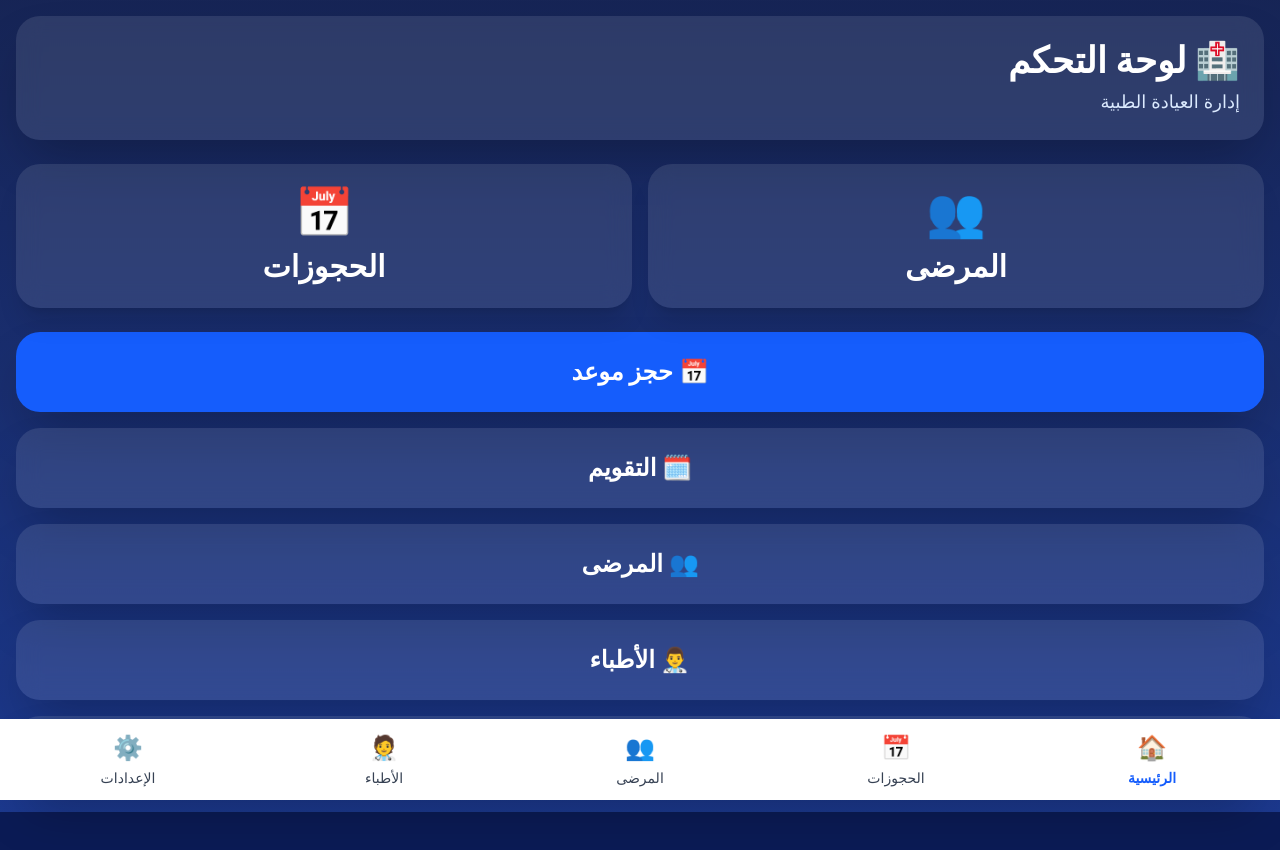
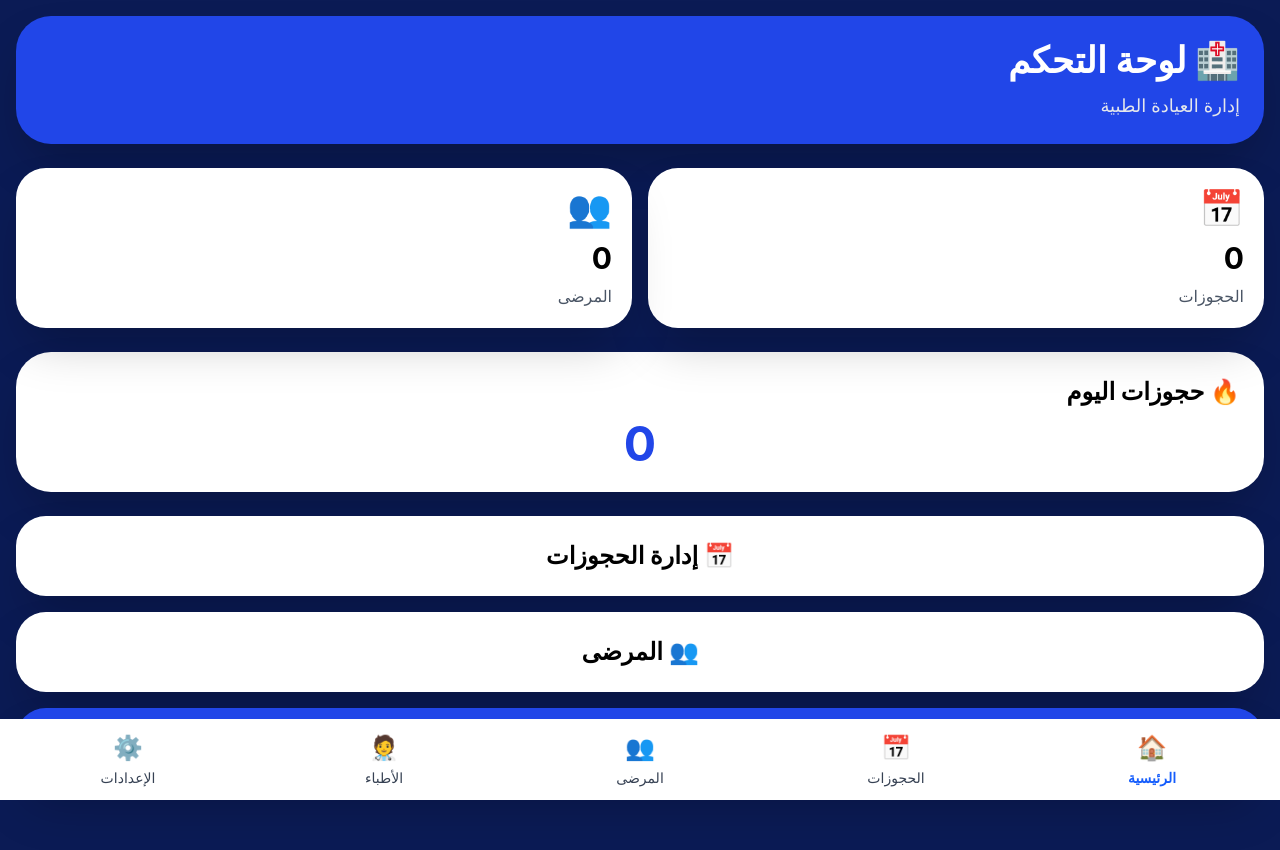
Before and after one commit to yaseenalqasim-ai/dentist-clinic, a Next.js app: page / in a window 1280 px wide. Shown: the top 850 px of the page. Built offline with nearby package versions, Linux system fonts and the light colour scheme.

Commit message:
real dashboard

```diff
--- a/app/page.tsx
+++ b/app/page.tsx
@@ -1,29 +1,78 @@
 "use client";
 
 import Link from "next/link";
+import { useEffect, useState } from "react";
 
 export default function HomePage() {
 
+  const [bookingsCount, setBookingsCount] =
+    useState(0);
+
+  const [patientsCount, setPatientsCount] =
+    useState(0);
+
+  const [todayBookings, setTodayBookings] =
+    useState(0);
+
+  useEffect(() => {
+
+    const bookings =
+      JSON.parse(
+        localStorage.getItem(
+          "bookings"
+        ) || "[]"
+      );
+
+    setBookingsCount(
+      bookings.length
+    );
+
+    const uniquePatients =
+      new Set(
+        bookings.map(
+          (booking:any)=>
+            booking.phone
+        )
+      );
+
+    setPatientsCount(
+      uniquePatients.size
+    );
+
+    const today =
+      new Date()
+        .toISOString()
+        .split("T")[0];
+
+    const todayData =
+      bookings.filter(
+        (booking:any)=>
+          booking.date === today
+      );
+
+    setTodayBookings(
+      todayData.length
+    );
+
+  }, []);
+
   return (
 
-    <div
+    <main
       className="
         min-h-screen
-        bg-gradient-to-b
-        from-blue-950
-        to-blue-900
+        bg-[#0b1b55]
         p-4
+        pb-32
+        text-white
       "
-      dir="rtl"
     >
 
       <div
         className="
-          bg-white/10
-          backdrop-blur-md
-          rounded-3xl
+          bg-[#2146e8]
+          rounded-[35px]
           p-6
-          text-white
           shadow-2xl
           mb-6
         "
@@ -33,7 +82,8 @@ export default function HomePage() {
           className="
             text-4xl
             font-bold
-            mb-2
+            mb-3
+            text-right
           "
         >
 
@@ -43,7 +93,8 @@ export default function HomePage() {
 
         <p
           className="
-            text-blue-100
+            text-gray-200
+            text-right
             text-lg
           "
         >
@@ -65,45 +116,136 @@ export default function HomePage() {
 
         <div
           className="
-            bg-white/10
-            backdrop-blur-md
-            rounded-3xl
-            p-6
-            text-center
-            text-white
-            shadow-xl
+            bg-white
+            text-black
+            rounded-[30px]
+            p-5
+            shadow-2xl
           "
         >
 
-          <div className="text-5xl mb-3">
-            👥
+          <div
+            className="
+              text-4xl
+              mb-3
+            "
+          >
+
+            📅
+
           </div>
 
-          <div className="text-3xl font-bold">
-            المرضى
+          <div
+            className="
+              text-3xl
+              font-bold
+            "
+          >
+
+            {
+              bookingsCount
+            }
+
+          </div>
+
+          <div
+            className="
+              text-gray-600
+              mt-2
+            "
+          >
+
+            الحجوزات
+
           </div>
 
         </div>
 
         <div
           className="
-            bg-white/10
-            backdrop-blur-md
-            rounded-3xl
-            p-6
-            text-center
-            text-white
-            shadow-xl
+            bg-white
+            text-black
+            rounded-[30px]
+            p-5
+            shadow-2xl
           "
         >
 
-          <div className="text-5xl mb-3">
-            📅
+          <div
+            className="
+              text-4xl
+              mb-3
+            "
+          >
+
+            👥
+
           </div>
 
-          <div className="text-3xl font-bold">
-            الحجوزات
+          <div
+            className="
+              text-3xl
+              font-bold
+            "
+          >
+
+            {
+              patientsCount
+            }
+
           </div>
+
+          <div
+            className="
+              text-gray-600
+              mt-2
+            "
+          >
+
+            المرضى
+
+          </div>
+
+        </div>
+
+      </div>
+
+      <div
+        className="
+          bg-white
+          text-black
+          rounded-[35px]
+          p-6
+          shadow-2xl
+          mb-6
+        "
+      >
+
+        <div
+          className="
+            text-2xl
+            font-bold
+            mb-3
+            text-right
+          "
+        >
+
+          🔥 حجوزات اليوم
+
+        </div>
+
+        <div
+          className="
+            text-5xl
+            font-bold
+            text-[#2146e8]
+            text-center
+          "
+        >
+
+          {
+            todayBookings
+          }
 
         </div>
 
@@ -117,56 +259,40 @@ export default function HomePage() {
       >
 
         <Link
-          href="/booking"
+          href="/calendar"
+
           className="
-            bg-blue-600
-            hover:bg-blue-700
-            transition
-            rounded-3xl
-            p-6
-            text-white
+            h-20
+            bg-white
+            text-black
+            rounded-[30px]
+            flex
+            items-center
+            justify-center
             text-2xl
             font-bold
             shadow-2xl
-            text-center
           "
         >
 
-          📅 حجز موعد
-
-        </Link>
-
-        <Link
-          href="/calendar"
-          className="
-            bg-white/10
-            backdrop-blur-md
-            rounded-3xl
-            p-6
-            text-white
-            text-2xl
-            font-bold
-            shadow-2xl
-            text-center
-          "
-        >
-
-          🗓️ التقويم
+          📅 إدارة الحجوزات
 
         </Link>
 
         <Link
           href="/patients"
+
           className="
-            bg-white/10
-            backdrop-blur-md
-            rounded-3xl
-            p-6
-            text-white
+            h-20
+            bg-white
+            text-black
+            rounded-[30px]
+            flex
+            items-center
+            justify-center
             text-2xl
             font-bold
             shadow-2xl
-            text-center
           "
         >
 
@@ -175,45 +301,28 @@ export default function HomePage() {
         </Link>
 
         <Link
-          href="/doctors"
+          href="/booking/dr-ahmed"
+
           className="
-            bg-white/10
-            backdrop-blur-md
-            rounded-3xl
-            p-6
+            h-20
+            bg-[#2146e8]
             text-white
+            rounded-[30px]
+            flex
+            items-center
+            justify-center
             text-2xl
             font-bold
             shadow-2xl
-            text-center
           "
         >
 
-          👨‍⚕️ الأطباء
-
-        </Link>
-
-        <Link
-          href="/settings"
-          className="
-            bg-white/10
-            backdrop-blur-md
-            rounded-3xl
-            p-6
-            text-white
-            text-2xl
-            font-bold
-            shadow-2xl
-            text-center
-          "
-        >
-
-          ⚙️ الإعدادات
+          ➕ إنشاء حجز
 
         </Link>
 
       </div>
 
-    </div>
+    </main>
   );
 }
```
